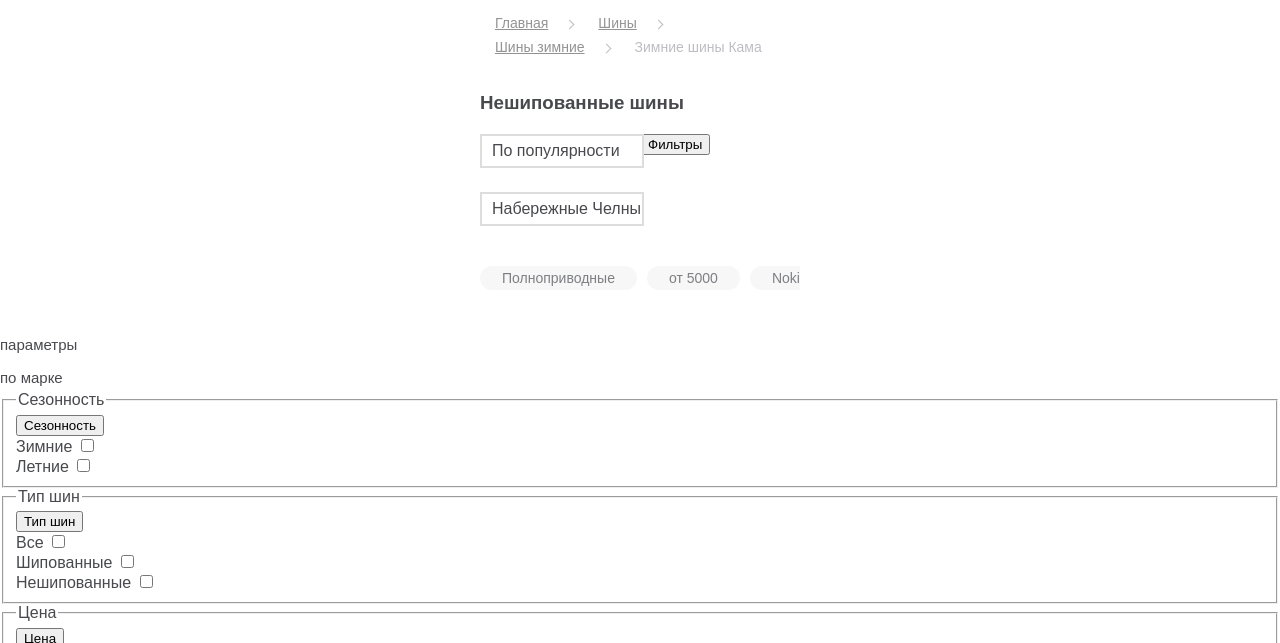
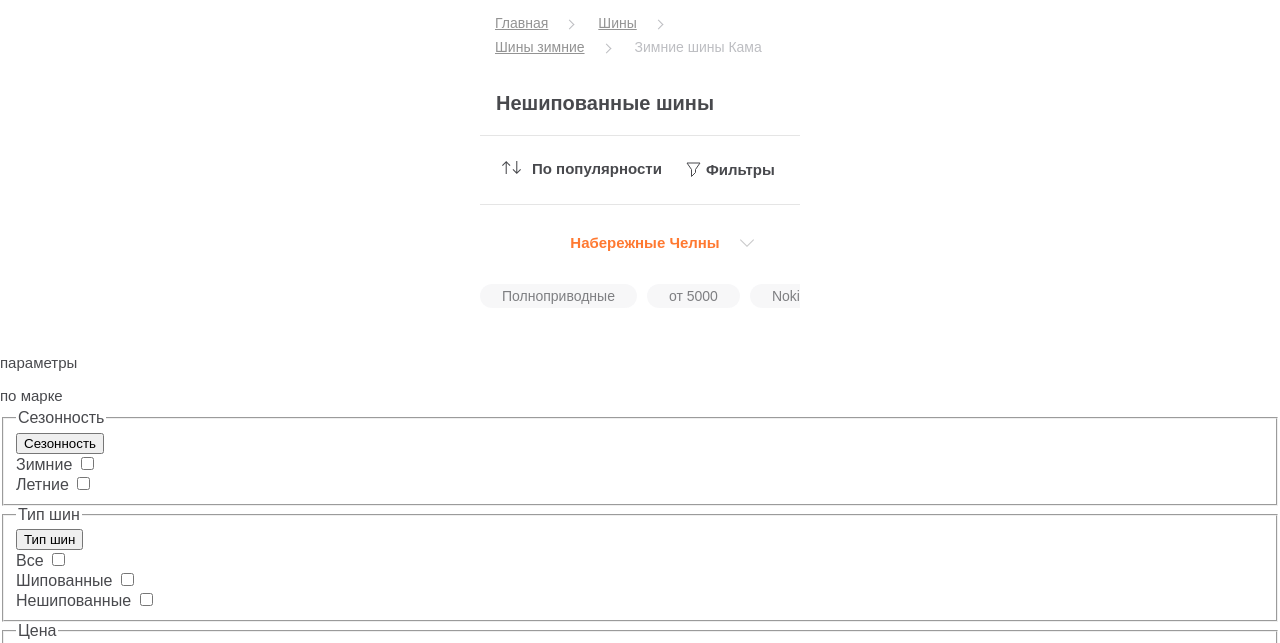
Before and after one commit to MrSourphiz/tmp_spares-shop, a website: page source/catalog.html in a window 1280 px wide. Shown: the part 149-792 px from the top of the page. Drawn offline with Linux system fonts and the light colour scheme.

Commit message:
Кастомный селект, работающий без js

```diff
--- a/source/catalog.html
+++ b/source/catalog.html
@@ -171,7 +171,7 @@
           </ul>
         </li>
 
-        <li class="top-filters__item city-select">
+        <li class="top-filters__item top-filters__city-select">
           <label for="select" class="custom-select">
             <input class="custom-select__input" type="radio" name="city-select" value="not_changed" id="bg">
             <input class="custom-select__input custom-select__input--select" type="radio" name="city-select" value="not_changed" id="select">
@@ -192,7 +192,7 @@
           </label>
         </li>
 
-        <li class="top-filters__item">
+        <li class="top-filters__item top-filters__sorting-type--wrap">
           <div class="top-filters__sorting-type">
             <label for="sorting-type-select" class="custom-select">
               <input class="custom-select__input" type="radio" name="sorting-type" value="not_changed" id="sorting-type-bg">
@@ -207,7 +207,7 @@
                 <label for="low-price">По убыванию цены</label>
                 <input class="custom-select__input" type="radio" name="sorting-type" value="high-price" id="high-price">
                 <label for="high-price">По возрастанию цены</label>
-                <span class="custom-select__placeholder" id="text">Выберите город:</span>
+                <span class="custom-select__placeholder" id="text">Тип сортировки:</span>
               </div>
             </label>
           </div>
@@ -228,7 +228,7 @@
           </div>
 
           <div class="sorting__mobile">
-            <button type="button">Фильтры</button>
+            <button class="sorting__mobile-button" type="button">Фильтры</button>
           </div>
         </li>
       </ul>
--- a/source/less/blocks/custom-select.less
+++ b/source/less/blocks/custom-select.less
@@ -1,6 +1,6 @@
 .custom-select {
   display: inline-block;
-  width: 160px;
+  width: 150px;
   height: 34px;
   line-height: 30px;
   position: relative;
@@ -11,10 +11,17 @@
 }
 
 .custom-select__placeholder {
+  display: block;
+
   position: absolute;
-  display: block;
   top: 0;
+
+  width: 150px;
+  min-height: 17px;
+
   padding-left: 10px;
+  padding-top: 9px;
+  padding-bottom: 9px;
 }
 
 .custom-select input[name="city-select"]:not(:checked) ~ .custom-select__placeholder {
@@ -44,24 +51,37 @@
 }
 
 .custom-select__items {
+  position: absolute;
   display: block;
-  min-height: 30px;
-  position: absolute;
-  border: 2px solid #dddddd;
+  width: 150px;
+  min-height: 17px;
+
+  font-size: 15px;
+  line-height: 17px;
+  font-style: normal;
+  font-weight: bold;
+
+  color: #48494d;
+
+  padding-top: 9px;
+  padding-bottom: 9px;
+
   overflow: hidden;
-  width: 160px;
+
   cursor: pointer;
 }
 
 .custom-select__input--select:not(:checked) ~ .custom-select__items {
-  height: 30px;
+  height: 34px;
 }
 
 .custom-select__items label {
+  display: none;
+
+  background: white;
+
+  padding-left: 10px;
   border-top: 2px solid #dddddd;
-  display: none;
-  padding-left: 10px;
-  background: white;
 }
 
 .custom-select__items label:hover {
@@ -79,8 +99,8 @@
 
 .custom-select__items input:checked + label {
   display: block;
+  background: white;
   border: none;
-  background: white;
 }
 
 .custom-select__input--select:checked ~ .bg {
@@ -92,3 +112,13 @@
   z-index: 0;
   background: rgba(0, 0, 0, 0.4);
 }
+
+.top-filters__city-select .custom-select,
+.top-filters__city-select .custom-select__items,
+.top-filters__city-select .custom-select__placeholder {
+  width: 180px;
+  text-align: center;
+  color: #ff7931;
+
+  padding-left: 0;
+}
--- a/source/less/blocks/top-filters.less
+++ b/source/less/blocks/top-filters.less
@@ -4,6 +4,16 @@
   padding-top: 15px;
   padding-bottom: 15px;
   margin: 0 auto;
+}
+
+.top-filters__title {
+  font-size: 20px;
+  line-height: 23px;
+  font-style: normal;
+  font-weight: bold;
+  color: #48494d;
+
+  padding-left: 16px;
 }
 
 .top-filters__list {
@@ -63,39 +73,87 @@
   border-radius: 50px;
 }
 
-.custom-select__title {
-  font-size: 14px;
-  line-height: 17px;
-  color: #48494d;
-  border: 0;
-  outline: 0;
-  cursor: pointer;
-  padding-left: 15px;
-  padding-right: 31px;
-  background-color: transparent;
+.top-filters__city-select {
+  position: relative;
+  z-index: 100;
+
+  margin: 0 auto;
+  margin-top: 20px;
+  margin-bottom: 5px;
 }
 
-.custom-select__title:active,
-.custom-select__title:focus {
-  background-color: transparent;
-  color: #48494d;
-  opacity: 1;
+.top-filters__city-select::after {
+  content: "";
+
+  position: absolute;
+  top: 10px;
+  right: -22px;
+
+  width: 9px;
+  height: 9px;
+
+  border-bottom: 1px solid rgba(72, 73, 77, 0.3);
+  border-right: 1px solid rgba(72, 73, 77, 0.3);
+
+  transform: rotate(45deg);
 }
 
-.custom-select__title::after {
-  content: "";
-  position: absolute;
-  width: 12px;
-  height: 7.4px;
-  top: 10px;
-  right: 0;
-  background-image: url("../img/arrow-grey-bottom.svg");
+.top-filters__sorting-type--wrap {
+  align-items: center;
+  padding-top: 15px;
+  padding-bottom: 15px;
+  border-top: 1px solid #e5e5e5;
+  border-bottom: 1px solid #e5e5e5;
 }
 
-.select-opened .custom-select__title::after {
-  background-image: url("../img/arrow-grey-top.svg");
+.top-filters__sorting-type {
+  position: relative;
+  z-index: 150;
+
+  margin-left: 42px;
+  margin-right: 34px;
+}
+
+.top-filters__sorting-type::before {
+  content: "";
+  display: block;
+
+  position: absolute;
+  top: 10px;
+  left: -20px;
+
+  width: 19px;
+  height: 13px;
+
+  background-image: url("../img/arrows-sort.svg");
+  background-repeat: no-repeat;
 }
 
 .sorting__view {
   display: none;
 }
+
+.sorting__mobile-button {
+  position: relative;
+  font-size: 15px;
+  line-height: 17px;
+  font-style: normal;
+  font-weight: bold;
+  color: #48494d;
+
+  background-color: #ffffff;
+  padding: 0;
+  border: none;
+}
+
+.sorting__mobile-button::before {
+  content: "";
+  display: block;
+  position: absolute;
+  width: 15px;
+  height: 15px;
+  top: 1px;
+  left: -20px;
+  background-image: url("../img/filter.svg");
+  background-repeat: no-repeat;
+}
```
Also changed, not shown: source/css/style.css, 1 other file.
